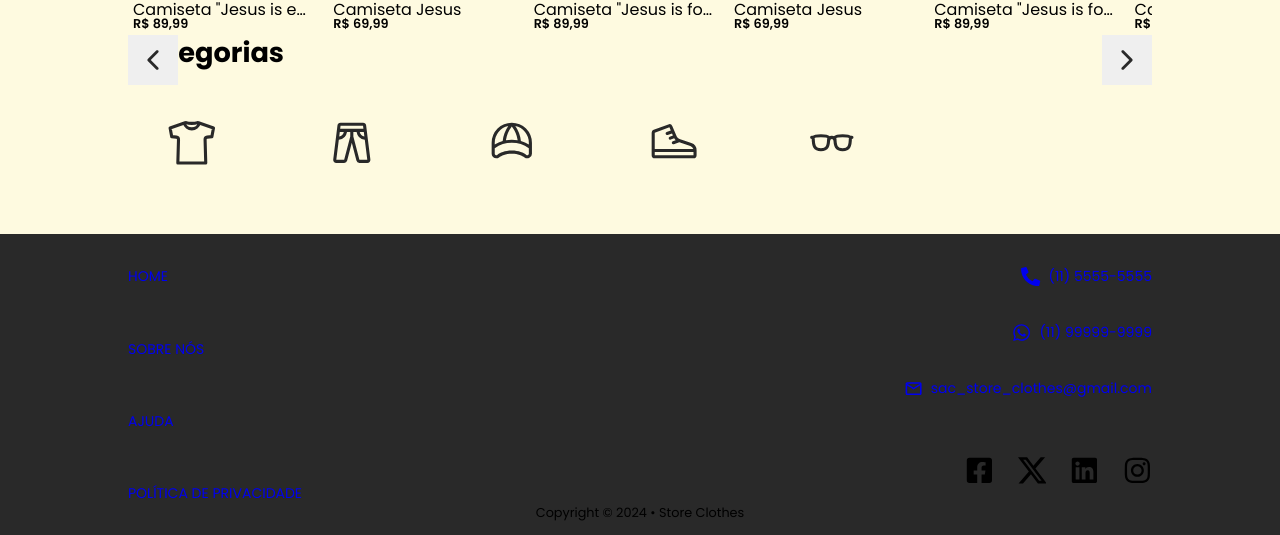
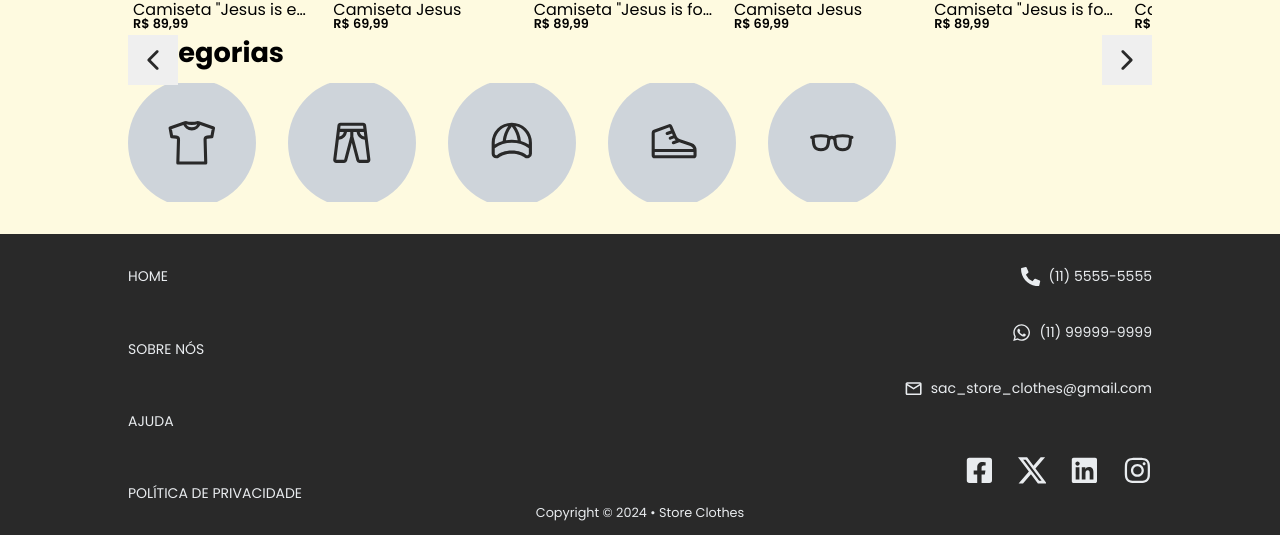
Before and after one commit to pedro-pl/StoreClothes, a React (Vite) app: page / in a window 1280 px wide. Shown: the part 340-875 px from the top of the page. Built offline with nearby package versions, Linux system fonts and the light colour scheme.

Commit message:
feat: adicionando novas cores

```diff
--- a/src/themes/themes.ts
+++ b/src/themes/themes.ts
@@ -1,6 +1,9 @@
 export const defaultTheme = {
     'black': '#000',
     'blue-100': '#caf0f8',
+    'gray-100': '#e9ecef',
+    'gray-300': '#ced4da',
+    'gray-500': '#adb5bd',
     'gray-900': '#292929',
     'green-200': '#52b788',
     'green-300': '#40916c',
```
